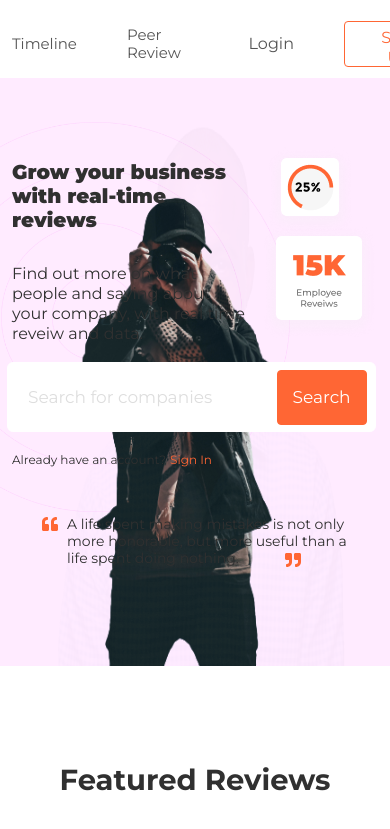
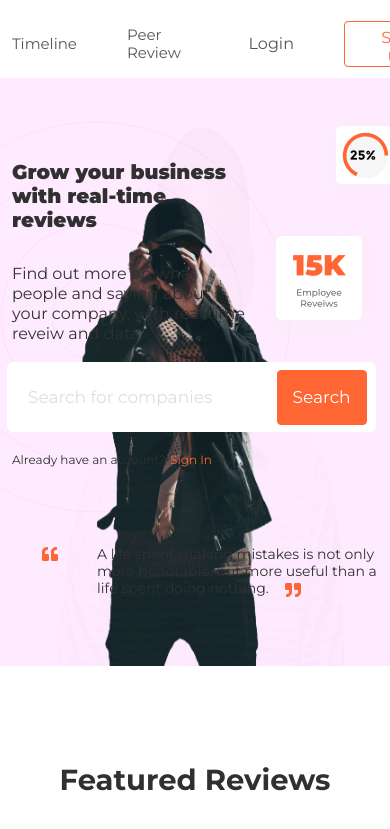
Before and after one commit to Dreezy305/Business-Landing, a React (Create React App) app: page / in a window 390 px wide. Shown: the top 829 px of the page. Built offline with nearby package versions, Linux system fonts and the light colour scheme.

Commit message:
mobile responsiveness

```diff
--- a/src/App.css
+++ b/src/App.css
@@ -76,6 +76,10 @@
   .mobile {
     display: contents;
   }
+  .bgImage2 {
+    left: 82% !important;
+    top: 15% !important;
+  }
 }
 
 @media screen and (max-width: 1024px) {
--- a/src/styles/globals.scss
+++ b/src/styles/globals.scss
@@ -709,4 +709,27 @@
 }
 
 @media screen and (max-width: 768px) {
+  .grow {
+    &_box {
+      &--input {
+        button {
+          margin-left: 225px;
+          width: 100px;
+        }
+      }
+      &--quote {
+        p {
+          margin: 60px;
+        }
+      }
+    }
+  }
+
+  .rightQuote {
+    left: 5%;
+  }
+
+  .bgImage1 {
+    left: 77% !important;
+  }
 }
```
